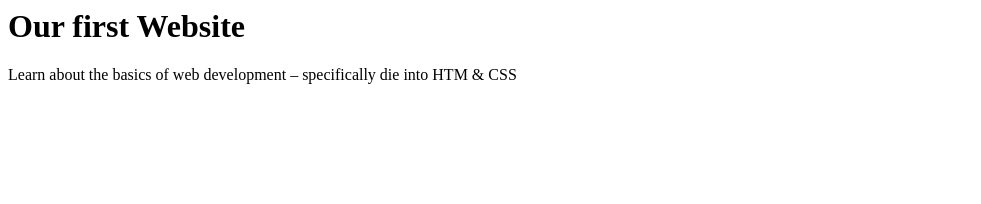
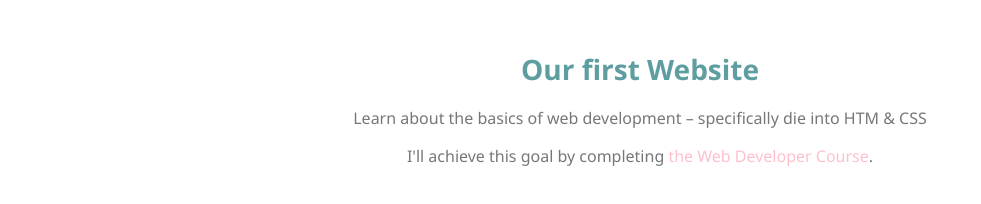
Before and after one commit to ReginaHerke/dc-web-developer, a plain HTML site: page 102-html-css-basics/index.html in a window 1280 px wide. Shown: the whole page, without its empty margins (0-981 px from the left). Drawn offline with Linux system fonts and the light colour scheme.

Commit message:
add link

```diff
--- a/102-html-css-basics/index.html
+++ b/102-html-css-basics/index.html
@@ -1,2 +1,36 @@
-<h1>Our first Website</h1>
-<p>Learn about the basics of web development – specifically die into HTM & CSS</p>
+<h1
+  style="
+    color: #5f9ea0;
+    font-size: 28px;
+    text-align: center;
+    margin-top: 50px;
+    font-family: 'Segoe UI', Tahoma, Geneva, Verdana, sans-serif;
+  "
+>
+  Our first Website
+</h1>
+<p
+  style="
+    color: #777777;
+    text-align: center;
+    font-family: 'Segoe UI', Tahoma, Geneva, Verdana, sans-serif;
+  "
+>
+  Learn about the basics of web development – specifically die into HTM & CSS
+</p>
+
+<p
+  style="
+    color: #777777;
+    text-align: center;
+    font-family: 'Segoe UI', Tahoma, Geneva, Verdana, sans-serif;
+  "
+>
+  I'll achieve this goal by completing
+  <a
+    href="https://www.digitalcampusvorarlberg.at/unser-kursangebot/digital-management-academy?utm_term=&utm_campaign=%7BIN%7D+%5Ba:DCV%5D%5Bl:AT/CH/LI_DE%5D%5Bn:GSN%5D%5Bc:DMA%5D&utm_source=adwords&utm_medium=ppc&hsa_acc=6496614893&hsa_cam=17356892113&hsa_grp=135854395343&hsa_ad=600978367436&hsa_src=g&hsa_tgt=dsa-1662010775405&hsa_kw=&hsa_mt=&hsa_net=adwords&hsa_ver=3&gclid=Cj0KCQjwmouZBhDSARIsALYcouq0JCT4DAHNkeiHrL6liCdvxe7nE_k6eT_icyMXx8V11ke6fIj4AKAaAhDLEALw_wcB"
+    target="_blank"
+    style="color: pink; text-decoration: none"
+    >the Web Developer Course</a
+  >.
+</p>
```
Also changed, not shown: 1 other file.
